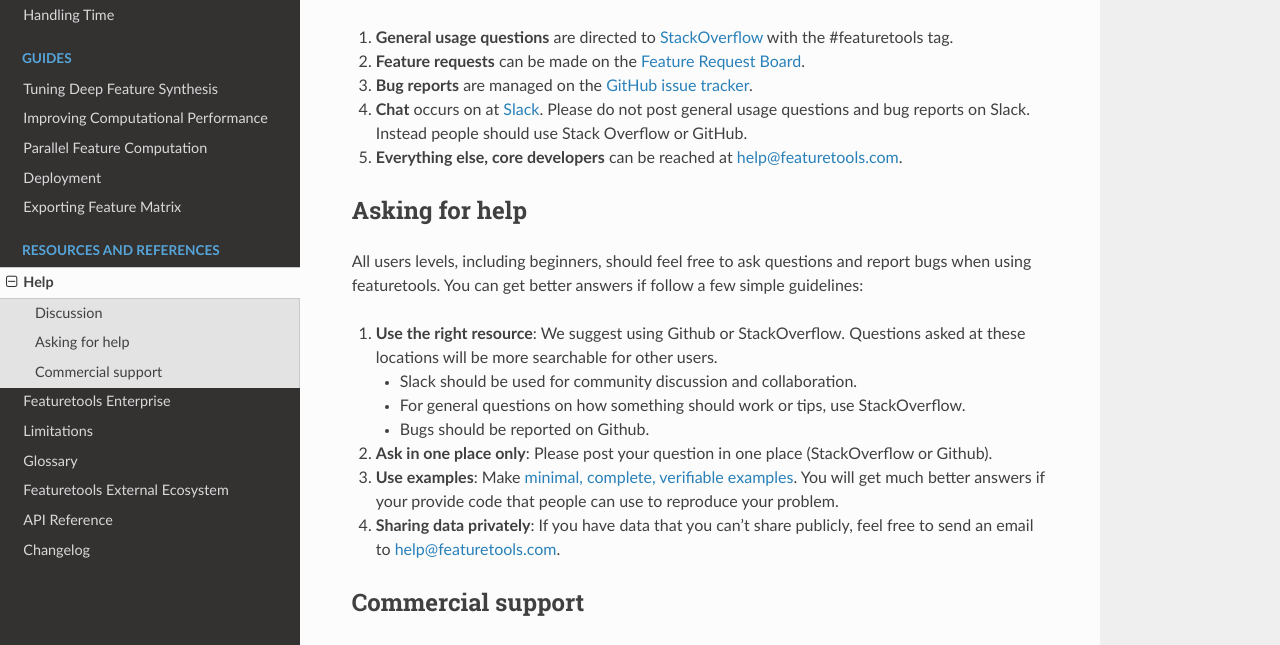
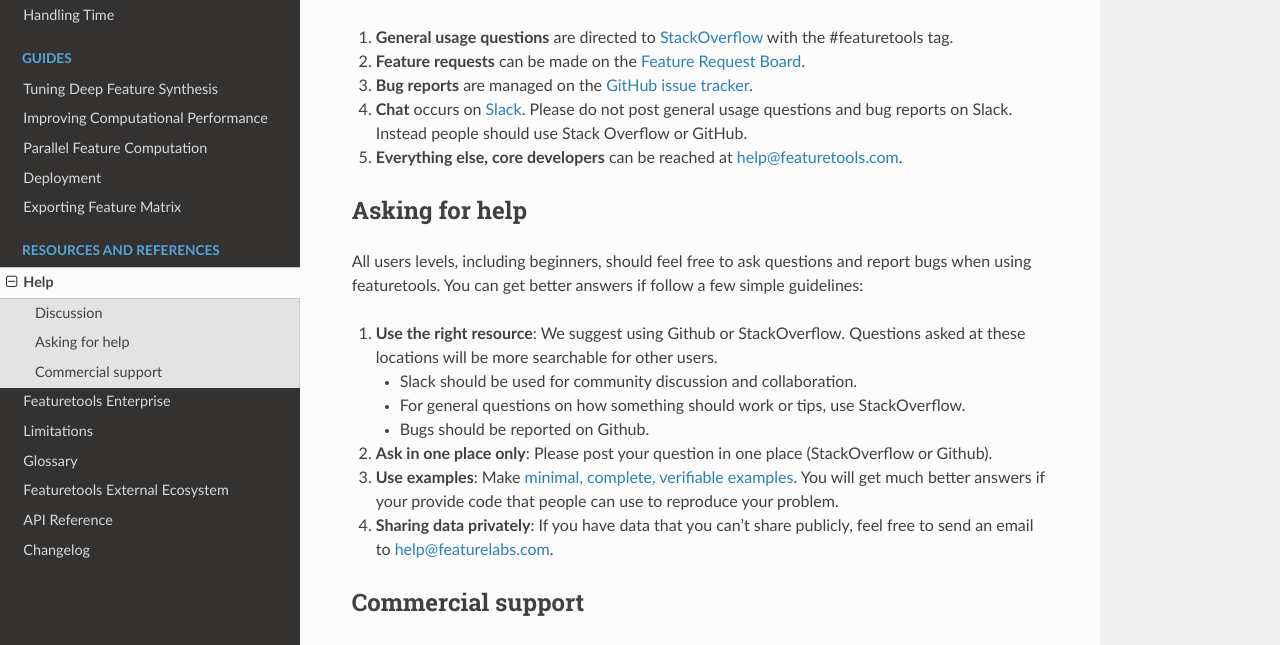
Before and after one commit to alteryx/featuretools, a Sphinx documentation site: the page built from docs/source/help.rst, in a window 1280 px wide and 1218 px high. Shown: the part 310-955 px from the top of the window. Built offline with Sphinx 7.4.7 and the Read the Docs theme 2.0.0, drawn with Linux system fonts in a browser that asks for light colours; pages that are not in the unit, such as notebooks, are missing from menus.

Commit message:
more edits

```diff
--- a/docs/source/getting_started/install.rst
+++ b/docs/source/getting_started/install.rst
@@ -10,7 +10,7 @@
     conda install -c conda-forge featuretools
 
 
-.... _addons:
+.. _addons:
 
 Add-ons
 --------
--- a/docs/source/help.rst
+++ b/docs/source/help.rst
@@ -14,7 +14,7 @@
 2.  **Feature requests** can be made on the `Feature Request Board <http://feedback.featurelabs.com>`__.
 3.  **Bug reports** are managed on the `GitHub issue
     tracker`_.
-4.  **Chat** occurs on at `Slack`_. Please do not post general usage questions and bug reports
+4.  **Chat** occurs on `Slack`_. Please do not post general usage questions and bug reports
     on Slack. Instead people should use Stack Overflow or GitHub.
 5.  **Everything else, core developers** can be reached at help@featuretools.com.
 
@@ -45,7 +45,7 @@
     your problem.
 
 4.  **Sharing data privately**: If you have data that you can't share publicly,
-    feel free to send an email to help@featuretools.com.
+    feel free to send an email to help@featurelabs.com.
 
 
 Commercial support
--- a/docs/source/index.rst
+++ b/docs/source/index.rst
@@ -137,6 +137,7 @@
 
 * Learn about :doc:`loading_data/using_entitysets`
 * Apply automated feature engineering with :doc:`automated_feature_engineering/afe`
+* Explore `runnable demos <https://www.featuretools.com/demos>`__ based on real world use cases
 * Can't find what you're looking for? Ask for :doc:`help`
 
 
```
Also changed, not shown: other parts of docs/source/getting_started/install.rst (+1 -0 lines), 1 other file.
